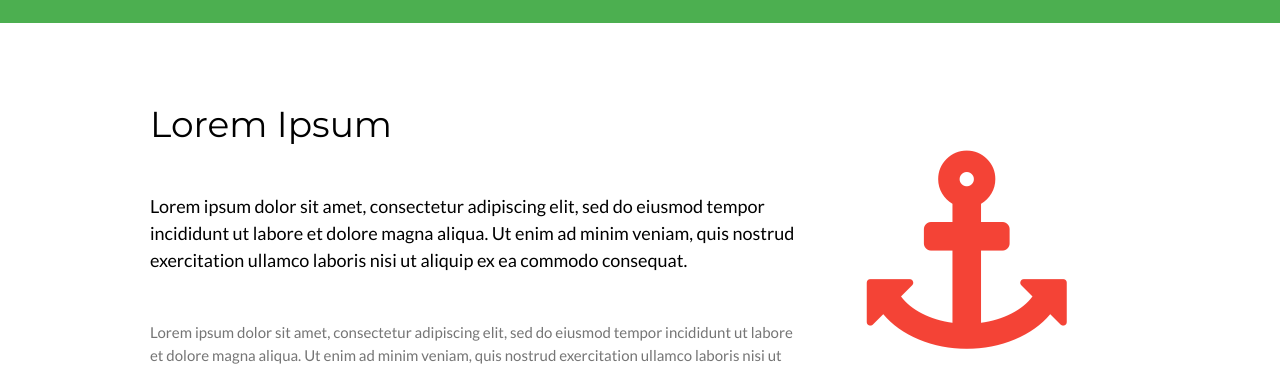
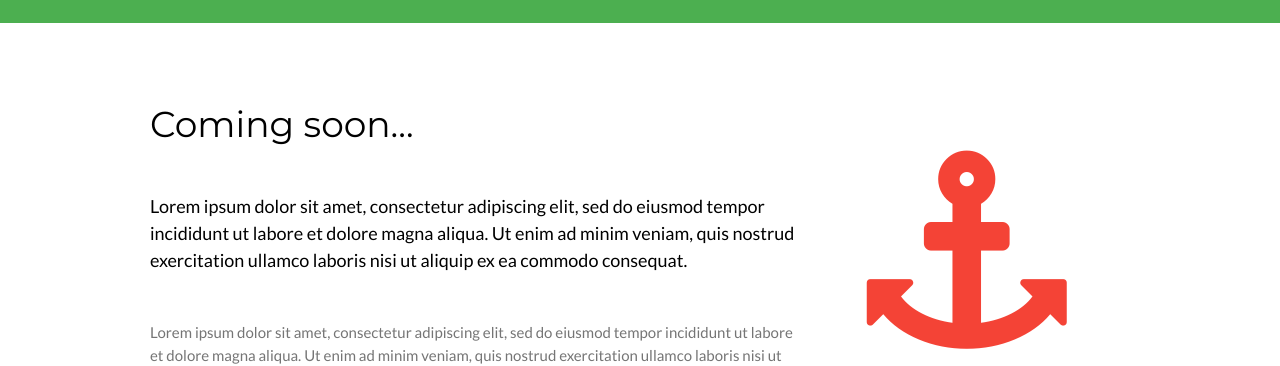
Before and after one commit to YogeshUmeshVaity/growlog, a Jekyll site: the page built from index.html, in a window 1280 px wide and 900 px high, scrolled down 338 px. Shown: the part 158-524 px from the top of the window. Built offline with Jekyll 4.4.1, drawn with Linux system fonts in a browser that asks for light colours.

Commit message:
Update header for home page.

```diff
--- a/index.html
+++ b/index.html
@@ -43,7 +43,7 @@
     <div class="w3-row-padding w3-padding-64 w3-container">
         <div class="w3-content">
             <div class="w3-twothird">
-                <h1>Lorem Ipsum</h1>
+                <h1>Coming soon...</h1>
                 <h5 class="w3-padding-32">Lorem ipsum dolor sit amet, consectetur adipiscing elit, sed do eiusmod tempor
                     incididunt ut labore et dolore magna aliqua. Ut enim ad minim veniam, quis nostrud exercitation
                     ullamco laboris nisi ut aliquip ex ea commodo consequat.</h5>
```
